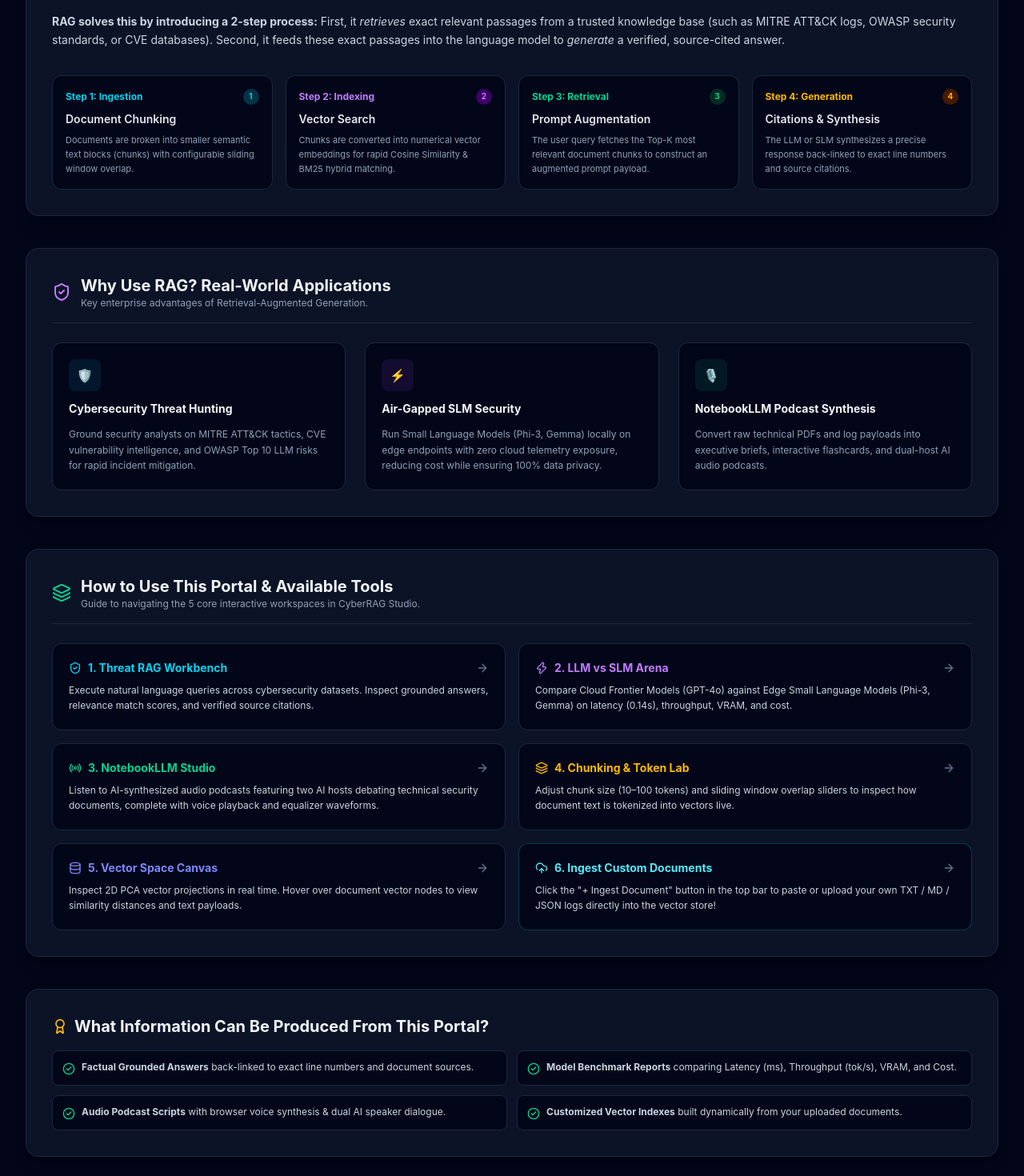
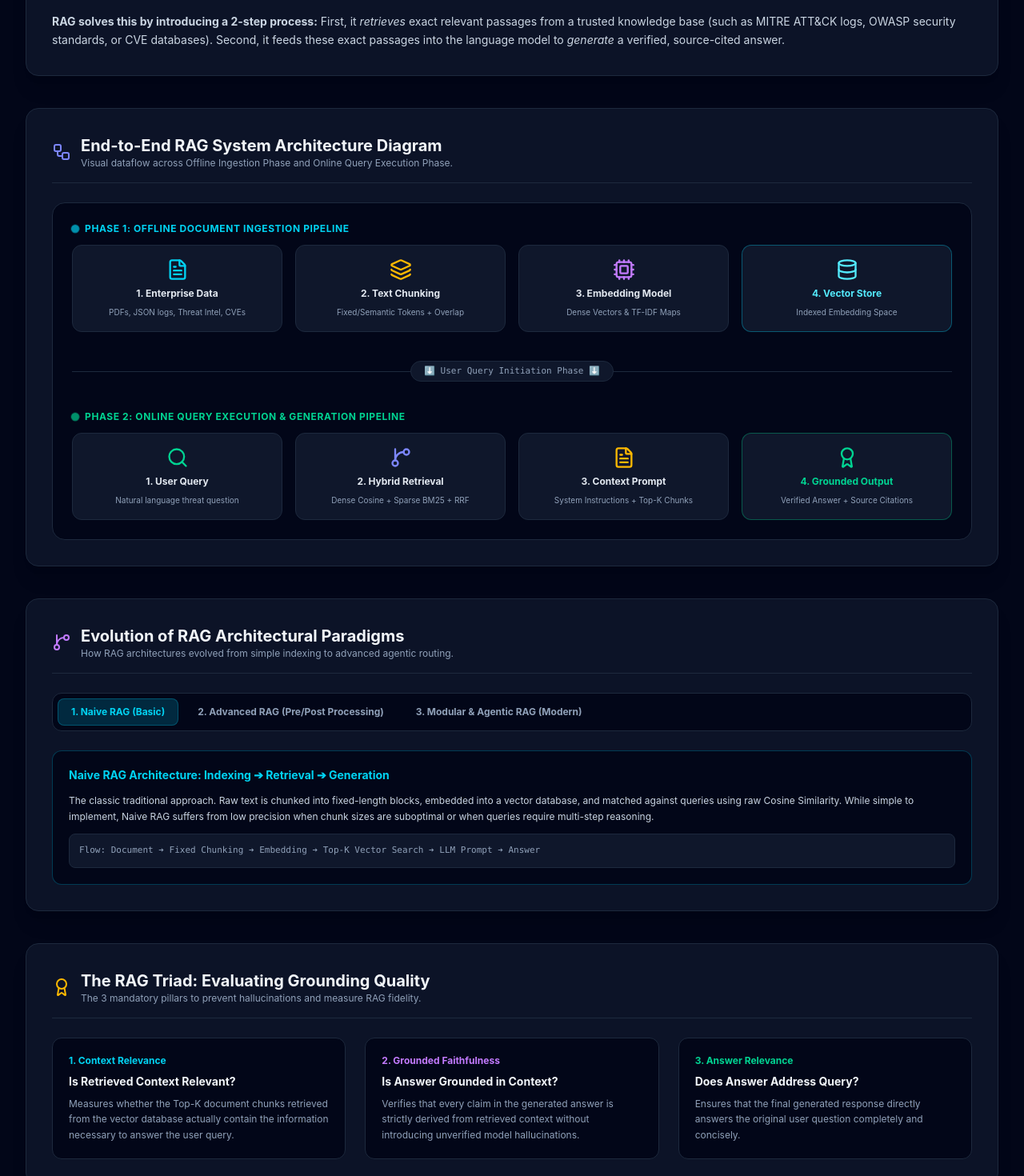
Before and after one commit to santoshadkar/cyber-rag-studio, a React (Vite) app: page / in a window 1280 px wide. Shown: the part 960-2430 px from the top of the page at 80% size. Built offline with nearby package versions, Linux system fonts and the light colour scheme.

Commit message:
Add interactive RAG System Architecture diagram, evolution paradigms, and evaluation triad

```diff
--- a/src/components/OverviewPage.jsx
+++ b/src/components/OverviewPage.jsx
@@ -1,4 +1,4 @@
-import React from "react";
+import React, { useState } from "react";
 import {
   BookOpen,
   ShieldCheck,
@@ -12,10 +12,20 @@ import {
   FileText,
   UploadCloud,
   Award,
-  Sparkles
+  Sparkles,
+  GitBranch,
+  Cpu,
+  Server,
+  Lock,
+  Search,
+  Check,
+  ChevronRight,
+  Workflow
 } from "lucide-react";
 
 export default function OverviewPage({ onNavigateTab, onOpenIngest }) {
+  const [activeParadigm, setActiveParadigm] = useState("naive");
+
   return (
     <div className="space-y-10 py-2">
 
@@ -35,7 +45,7 @@ export default function OverviewPage({ onNavigateTab, onOpenIngest }) {
           </h1>
 
           <p className="text-sm sm:text-base text-slate-300 leading-relaxed">
-            CyberRAG Studio is an interactive learning and simulation platform designed to demonstrate how RAG bridges Large Language Models (LLMs), Edge Small Language Models (SLMs), NotebookLLMs, and Enterprise Cybersecurity Threat Intelligence.
+            CyberRAG Studio is an interactive learning, architectural design, and simulation platform designed to demonstrate how RAG bridges Large Language Models (LLMs), Edge Small Language Models (SLMs), NotebookLLMs, and Enterprise Cybersecurity Threat Intelligence.
           </p>
 
           {/* Call to Action Buttons */}
@@ -68,7 +78,7 @@ export default function OverviewPage({ onNavigateTab, onOpenIngest }) {
         </div>
       </div>
 
-      {/* Section 1: What is RAG? */}
+      {/* Section 1: What is RAG? (Core Concept) */}
       <div className="bg-slate-900/80 rounded-2xl border border-slate-800 p-6 md:p-8 space-y-6 shadow-xl">
         <div className="flex items-center space-x-3 border-b border-slate-800 pb-4">
           <BookOpen className="w-6 h-6 text-cyan-400" />
@@ -83,103 +93,221 @@ export default function OverviewPage({ onNavigateTab, onOpenIngest }) {
           <br /><br />
           <strong>RAG solves this by introducing a 2-step process:</strong> First, it <em>retrieves</em> exact relevant passages from a trusted knowledge base (such as MITRE ATT&CK logs, OWASP security standards, or CVE databases). Second, it feeds these exact passages into the language model to <em>generate</em> a verified, source-cited answer.
         </p>
+      </div>
 
-        {/* RAG Pipeline Flowchart */}
-        <div className="grid grid-cols-1 sm:grid-cols-2 md:grid-cols-4 gap-4 pt-2">
+      {/* Section 2: Complete End-to-End RAG Architecture Diagram */}
+      <div className="bg-slate-900/80 rounded-2xl border border-slate-800 p-6 md:p-8 space-y-6 shadow-xl">
+        <div className="flex items-center space-x-3 border-b border-slate-800 pb-4">
+          <Workflow className="w-6 h-6 text-indigo-400" />
+          <div>
+            <h2 className="text-xl font-bold text-slate-100">End-to-End RAG System Architecture Diagram</h2>
+            <p className="text-xs text-slate-400">Visual dataflow across Offline Ingestion Phase and Online Query Execution Phase.</p>
+          </div>
+        </div>
 
-          <div className="bg-slate-950 p-4 rounded-xl border border-slate-800 space-y-2 relative">
-            <div className="text-xs font-bold text-cyan-400 flex items-center justify-between">
-              <span>Step 1: Ingestion</span>
-              <span className="w-5 h-5 rounded-full bg-cyan-950 text-cyan-400 flex items-center justify-center text-[10px]">1</span>
+        {/* Visual Architecture Diagram Graphic */}
+        <div className="bg-slate-950 p-6 rounded-2xl border border-slate-800 space-y-8 overflow-x-auto scrollbar-thin">
+
+          {/* Phase 1: Ingestion Pipeline */}
+          <div className="space-y-3">
+            <div className="flex items-center space-x-2 text-xs font-bold text-cyan-400 uppercase tracking-wider">
+              <span className="w-2 h-2 rounded-full bg-cyan-400 animate-ping" />
+              <span>PHASE 1: Offline Document Ingestion Pipeline</span>
             </div>
-            <h4 className="text-sm font-semibold text-slate-200">Document Chunking</h4>
-            <p className="text-[11px] text-slate-400 leading-relaxed">
-              Documents are broken into smaller semantic text blocks (chunks) with configurable sliding window overlap.
+
+            <div className="grid grid-cols-1 md:grid-cols-4 gap-4 text-center">
+
+              <div className="bg-slate-900 p-4 rounded-xl border border-slate-800 flex flex-col items-center justify-center space-y-2">
+                <FileText className="w-7 h-7 text-cyan-400" />
+                <span className="text-xs font-bold text-slate-200">1. Enterprise Data</span>
+                <span className="text-[10px] text-slate-400">PDFs, JSON logs, Threat Intel, CVEs</span>
+              </div>
+
+              <div className="bg-slate-900 p-4 rounded-xl border border-slate-800 flex flex-col items-center justify-center space-y-2 relative">
+                <Layers className="w-7 h-7 text-amber-400" />
+                <span className="text-xs font-bold text-slate-200">2. Text Chunking</span>
+                <span className="text-[10px] text-slate-400">Fixed/Semantic Tokens + Overlap</span>
+              </div>
+
+              <div className="bg-slate-900 p-4 rounded-xl border border-slate-800 flex flex-col items-center justify-center space-y-2">
+                <Cpu className="w-7 h-7 text-purple-400" />
+                <span className="text-xs font-bold text-slate-200">3. Embedding Model</span>
+                <span className="text-[10px] text-slate-400">Dense Vectors & TF-IDF Maps</span>
+              </div>
+
+              <div className="bg-slate-900 p-4 rounded-xl border border-cyan-500/40 flex flex-col items-center justify-center space-y-2 bg-cyan-950/20">
+                <Database className="w-7 h-7 text-cyan-300" />
+                <span className="text-xs font-bold text-cyan-300">4. Vector Store</span>
+                <span className="text-[10px] text-slate-400">Indexed Embedding Space</span>
+              </div>
+
+            </div>
+          </div>
+
+          {/* Connection Divider Arrow */}
+          <div className="flex items-center justify-center py-1">
+            <div className="h-px bg-slate-800 flex-1" />
+            <div className="px-4 py-1 rounded-full bg-slate-900 border border-slate-800 text-[11px] text-slate-400 font-mono">
+              ⬇️ User Query Initiation Phase ⬇️
+            </div>
+            <div className="h-px bg-slate-800 flex-1" />
+          </div>
+
+          {/* Phase 2: Online Query Execution Pipeline */}
+          <div className="space-y-3">
+            <div className="flex items-center space-x-2 text-xs font-bold text-emerald-400 uppercase tracking-wider">
+              <span className="w-2 h-2 rounded-full bg-emerald-400 animate-ping" />
+              <span>PHASE 2: Online Query Execution & Generation Pipeline</span>
+            </div>
+
+            <div className="grid grid-cols-1 md:grid-cols-4 gap-4 text-center">
+
+              <div className="bg-slate-900 p-4 rounded-xl border border-slate-800 flex flex-col items-center justify-center space-y-2">
+                <Search className="w-7 h-7 text-emerald-400" />
+                <span className="text-xs font-bold text-slate-200">1. User Query</span>
+                <span className="text-[10px] text-slate-400">Natural language threat question</span>
+              </div>
+
+              <div className="bg-slate-900 p-4 rounded-xl border border-slate-800 flex flex-col items-center justify-center space-y-2">
+                <GitBranch className="w-7 h-7 text-indigo-400" />
+                <span className="text-xs font-bold text-slate-200">2. Hybrid Retrieval</span>
+                <span className="text-[10px] text-slate-400">Dense Cosine + Sparse BM25 + RRF</span>
+              </div>
+
+              <div className="bg-slate-900 p-4 rounded-xl border border-slate-800 flex flex-col items-center justify-center space-y-2">
+                <FileText className="w-7 h-7 text-amber-400" />
+                <span className="text-xs font-bold text-slate-200">3. Context Prompt</span>
+                <span className="text-[10px] text-slate-400">System Instructions + Top-K Chunks</span>
+              </div>
+
+              <div className="bg-slate-900 p-4 rounded-xl border border-emerald-500/40 flex flex-col items-center justify-center space-y-2 bg-emerald-950/20">
+                <Award className="w-7 h-7 text-emerald-400" />
+                <span className="text-xs font-bold text-emerald-400">4. Grounded Output</span>
+                <span className="text-[10px] text-slate-400">Verified Answer + Source Citations</span>
+              </div>
+
+            </div>
+          </div>
+
+        </div>
+      </div>
+
+      {/* Section 3: RAG Architectural Evolution (Naive vs Advanced vs Modular) */}
+      <div className="bg-slate-900/80 rounded-2xl border border-slate-800 p-6 md:p-8 space-y-6 shadow-xl">
+        <div className="flex items-center space-x-3 border-b border-slate-800 pb-4">
+          <GitBranch className="w-6 h-6 text-purple-400" />
+          <div>
+            <h2 className="text-xl font-bold text-slate-100">Evolution of RAG Architectural Paradigms</h2>
+            <p className="text-xs text-slate-400">How RAG architectures evolved from simple indexing to advanced agentic routing.</p>
+          </div>
+        </div>
+
+        {/* Interactive Paradigm Selector */}
+        <div className="flex space-x-2 bg-slate-950 p-1.5 rounded-xl border border-slate-800 overflow-x-auto">
+          <button
+            onClick={() => setActiveParadigm("naive")}
+            className={`px-4 py-2 rounded-lg text-xs font-bold transition whitespace-nowrap ${
+              activeParadigm === "naive" ? "bg-cyan-500/20 text-cyan-400 border border-cyan-500/30" : "text-slate-400 hover:text-slate-200"
+            }`}
+          >
+            1. Naive RAG (Basic)
+          </button>
+          <button
+            onClick={() => setActiveParadigm("advanced")}
+            className={`px-4 py-2 rounded-lg text-xs font-bold transition whitespace-nowrap ${
+              activeParadigm === "advanced" ? "bg-purple-500/20 text-purple-400 border border-purple-500/30" : "text-slate-400 hover:text-slate-200"
+            }`}
+          >
+            2. Advanced RAG (Pre/Post Processing)
+          </button>
+          <button
+            onClick={() => setActiveParadigm("modular")}
+            className={`px-4 py-2 rounded-lg text-xs font-bold transition whitespace-nowrap ${
+              activeParadigm === "modular" ? "bg-emerald-500/20 text-emerald-400 border border-emerald-500/30" : "text-slate-400 hover:text-slate-200"
+            }`}
+          >
+            3. Modular & Agentic RAG (Modern)
+          </button>
+        </div>
+
+        {/* Paradigm Details Card */}
+        {activeParadigm === "naive" && (
+          <div className="bg-slate-950 p-5 rounded-xl border border-cyan-500/30 space-y-3">
+            <h3 className="font-bold text-sm text-cyan-400">Naive RAG Architecture: Indexing ➔ Retrieval ➔ Generation</h3>
+            <p className="text-xs text-slate-300 leading-relaxed font-sans">
+              The classic traditional approach. Raw text is chunked into fixed-length blocks, embedded into a vector database, and matched against queries using raw Cosine Similarity. While simple to implement, Naive RAG suffers from low precision when chunk sizes are suboptimal or when queries require multi-step reasoning.
+            </p>
+            <div className="text-[11px] text-slate-400 font-mono bg-slate-900 p-3 rounded-lg border border-slate-800">
+              Flow: Document ➔ Fixed Chunking ➔ Embedding ➔ Top-K Vector Search ➔ LLM Prompt ➔ Answer
+            </div>
+          </div>
+        )}
+
+        {activeParadigm === "advanced" && (
+          <div className="bg-slate-950 p-5 rounded-xl border border-purple-500/30 space-y-3">
+            <h3 className="font-bold text-sm text-purple-400">Advanced RAG Architecture: Pre-Retrieval ➔ Hybrid Search ➔ Post-Retrieval Re-ranking</h3>
+            <p className="text-xs text-slate-300 leading-relaxed font-sans">
+              Designed to solve precision and context fragmentation issues. Introduces <strong>Pre-Retrieval techniques</strong> (Query Expansion, HyDE hypothesis embeddings) and <strong>Post-Retrieval techniques</strong> (Cross-Encoder Re-ranking, Context Compression, Sentence Windowing). This powers the hybrid search engine in CyberRAG Studio.
+            </p>
+            <div className="text-[11px] text-slate-400 font-mono bg-slate-900 p-3 rounded-lg border border-slate-800">
+              Flow: Query Expansion ➔ Dense Vector + Sparse BM25 Search ➔ Reciprocal Rank Fusion (RRF) ➔ Re-ranker ➔ Prompt Compression ➔ LLM
+            </div>
+          </div>
+        )}
+
+        {activeParadigm === "modular" && (
+          <div className="bg-slate-950 p-5 rounded-xl border border-emerald-500/30 space-y-3">
+            <h3 className="font-bold text-sm text-emerald-400">Modular & Agentic RAG Architecture: Dynamic Routing ➔ Knowledge Graphs ➔ Multi-Agent Synthesis</h3>
+            <p className="text-xs text-slate-300 leading-relaxed font-sans">
+              The modern state-of-the-art paradigm. Replaces static sequential pipelines with <strong>autonomous AI Agents</strong> that dynamically decide whether to query a vector store, search a Knowledge Graph (GraphRAG), invoke web APIs, or execute local code based on intent routing.
+            </p>
+            <div className="text-[11px] text-slate-400 font-mono bg-slate-900 p-3 rounded-lg border border-slate-800">
+              Flow: Query ➔ Intent Router Agent ➔ [Vector DB | Knowledge Graph | Local SLM Tool] ➔ Evaluator Guardrail ➔ Final Answer
+            </div>
+          </div>
+        )}
+      </div>
+
+      {/* Section 4: The RAG Triad Evaluation Framework */}
+      <div className="bg-slate-900/80 rounded-2xl border border-slate-800 p-6 md:p-8 space-y-6 shadow-xl">
+        <div className="flex items-center space-x-3 border-b border-slate-800 pb-4">
+          <Award className="w-6 h-6 text-amber-400" />
+          <div>
+            <h2 className="text-xl font-bold text-slate-100">The RAG Triad: Evaluating Grounding Quality</h2>
+            <p className="text-xs text-slate-400">The 3 mandatory pillars to prevent hallucinations and measure RAG fidelity.</p>
+          </div>
+        </div>
+
+        <div className="grid grid-cols-1 md:grid-cols-3 gap-6">
+
+          <div className="bg-slate-950 p-5 rounded-xl border border-slate-800 space-y-2">
+            <div className="text-xs font-bold text-cyan-400">1. Context Relevance</div>
+            <h4 className="font-bold text-sm text-slate-100">Is Retrieved Context Relevant?</h4>
+            <p className="text-xs text-slate-400 leading-relaxed">
+              Measures whether the Top-K document chunks retrieved from the vector database actually contain the information necessary to answer the user query.
             </p>
           </div>
 
-          <div className="bg-slate-950 p-4 rounded-xl border border-slate-800 space-y-2 relative">
-            <div className="text-xs font-bold text-purple-400 flex items-center justify-between">
-              <span>Step 2: Indexing</span>
-              <span className="w-5 h-5 rounded-full bg-purple-950 text-purple-400 flex items-center justify-center text-[10px]">2</span>
-            </div>
-            <h4 className="text-sm font-semibold text-slate-200">Vector Search</h4>
-            <p className="text-[11px] text-slate-400 leading-relaxed">
-              Chunks are converted into numerical vector embeddings for rapid Cosine Similarity & BM25 hybrid matching.
+          <div className="bg-slate-950 p-5 rounded-xl border border-slate-800 space-y-2">
+            <div className="text-xs font-bold text-purple-400">2. Grounded Faithfulness</div>
+            <h4 className="font-bold text-sm text-slate-100">Is Answer Grounded in Context?</h4>
+            <p className="text-xs text-slate-400 leading-relaxed">
+              Verifies that every claim in the generated answer is strictly derived from retrieved context without introducing unverified model hallucinations.
             </p>
           </div>
 
-          <div className="bg-slate-950 p-4 rounded-xl border border-slate-800 space-y-2 relative">
-            <div className="text-xs font-bold text-emerald-400 flex items-center justify-between">
-              <span>Step 3: Retrieval</span>
-              <span className="w-5 h-5 rounded-full bg-emerald-950 text-emerald-400 flex items-center justify-center text-[10px]">3</span>
-            </div>
-            <h4 className="text-sm font-semibold text-slate-200">Prompt Augmentation</h4>
-            <p className="text-[11px] text-slate-400 leading-relaxed">
-              The user query fetches the Top-K most relevant document chunks to construct an augmented prompt payload.
-            </p>
-          </div>
-
-          <div className="bg-slate-950 p-4 rounded-xl border border-slate-800 space-y-2 relative">
-            <div className="text-xs font-bold text-amber-400 flex items-center justify-between">
-              <span>Step 4: Generation</span>
-              <span className="w-5 h-5 rounded-full bg-amber-950 text-amber-400 flex items-center justify-center text-[10px]">4</span>
-            </div>
-            <h4 className="text-sm font-semibold text-slate-200">Citations & Synthesis</h4>
-            <p className="text-[11px] text-slate-400 leading-relaxed">
-              The LLM or SLM synthesizes a precise response back-linked to exact line numbers and source citations.
+          <div className="bg-slate-950 p-5 rounded-xl border border-slate-800 space-y-2">
+            <div className="text-xs font-bold text-emerald-400">3. Answer Relevance</div>
+            <h4 className="font-bold text-sm text-slate-100">Does Answer Address Query?</h4>
+            <p className="text-xs text-slate-400 leading-relaxed">
+              Ensures that the final generated response directly answers the original user question completely and concisely.
             </p>
           </div>
 
         </div>
       </div>
 
-      {/* Section 2: Why Use RAG & Real-World Use Cases */}
-      <div className="bg-slate-900/80 rounded-2xl border border-slate-800 p-6 md:p-8 space-y-6 shadow-xl">
-        <div className="flex items-center space-x-3 border-b border-slate-800 pb-4">
-          <ShieldCheck className="w-6 h-6 text-purple-400" />
-          <div>
-            <h2 className="text-xl font-bold text-slate-100">Why Use RAG? Real-World Applications</h2>
-            <p className="text-xs text-slate-400">Key enterprise advantages of Retrieval-Augmented Generation.</p>
-          </div>
-        </div>
-
-        <div className="grid grid-cols-1 md:grid-cols-3 gap-6">
-
-          <div className="bg-slate-950 p-5 rounded-xl border border-slate-800 space-y-3">
-            <div className="w-10 h-10 rounded-lg bg-cyan-500/10 text-cyan-400 flex items-center justify-center font-bold">
-              🛡️
-            </div>
-            <h3 className="font-bold text-sm text-slate-100">Cybersecurity Threat Hunting</h3>
-            <p className="text-xs text-slate-400 leading-relaxed">
-              Ground security analysts on MITRE ATT&CK tactics, CVE vulnerability intelligence, and OWASP Top 10 LLM risks for rapid incident mitigation.
-            </p>
-          </div>
-
-          <div className="bg-slate-950 p-5 rounded-xl border border-slate-800 space-y-3">
-            <div className="w-10 h-10 rounded-lg bg-purple-500/10 text-purple-400 flex items-center justify-center font-bold">
-              ⚡
-            </div>
-            <h3 className="font-bold text-sm text-slate-100">Air-Gapped SLM Security</h3>
-            <p className="text-xs text-slate-400 leading-relaxed">
-              Run Small Language Models (Phi-3, Gemma) locally on edge endpoints with zero cloud telemetry exposure, reducing cost while ensuring 100% data privacy.
-            </p>
-          </div>
-
-          <div className="bg-slate-950 p-5 rounded-xl border border-slate-800 space-y-3">
-            <div className="w-10 h-10 rounded-lg bg-emerald-500/10 text-emerald-400 flex items-center justify-center font-bold">
-              🎙️
-            </div>
-            <h3 className="font-bold text-sm text-slate-100">NotebookLLM Podcast Synthesis</h3>
-            <p className="text-xs text-slate-400 leading-relaxed">
-              Convert raw technical PDFs and log payloads into executive briefs, interactive flashcards, and dual-host AI audio podcasts.
-            </p>
-          </div>
-
-        </div>
-      </div>
-
-      {/* Section 3: How to Use This Portal & Portal Capabilities */}
+      {/* Section 5: How to Use This Portal & Available Tools */}
       <div className="bg-slate-900/80 rounded-2xl border border-slate-800 p-6 md:p-8 space-y-6 shadow-xl">
         <div className="flex items-center space-x-3 border-b border-slate-800 pb-4">
           <Layers className="w-6 h-6 text-emerald-400" />
@@ -290,32 +418,6 @@ export default function OverviewPage({ onNavigateTab, onOpenIngest }) {
         </div>
       </div>
 
-      {/* Section 4: Information Produced From This Portal */}
-      <div className="bg-slate-900/80 rounded-2xl border border-slate-800 p-6 md:p-8 space-y-4 shadow-xl">
-        <h2 className="text-xl font-bold text-slate-100 flex items-center space-x-2">
-          <Award className="w-5 h-5 text-amber-400" />
-          <span>What Information Can Be Produced From This Portal?</span>
-        </h2>
-        <ul className="grid grid-cols-1 md:grid-cols-2 gap-3 text-xs text-slate-300">
-          <li className="flex items-start space-x-2 bg-slate-950 p-3 rounded-lg border border-slate-800">
-            <CheckCircle2 className="w-4 h-4 text-emerald-400 shrink-0 mt-0.5" />
-            <span><strong>Factual Grounded Answers</strong> back-linked to exact line numbers and document sources.</span>
-          </li>
-          <li className="flex items-start space-x-2 bg-slate-950 p-3 rounded-lg border border-slate-800">
-            <CheckCircle2 className="w-4 h-4 text-emerald-400 shrink-0 mt-0.5" />
-            <span><strong>Model Benchmark Reports</strong> comparing Latency (ms), Throughput (tok/s), VRAM, and Cost.</span>
-          </li>
-          <li className="flex items-start space-x-2 bg-slate-950 p-3 rounded-lg border border-slate-800">
-            <CheckCircle2 className="w-4 h-4 text-emerald-400 shrink-0 mt-0.5" />
-            <span><strong>Audio Podcast Scripts</strong> with browser voice synthesis & dual AI speaker dialogue.</span>
-          </li>
-          <li className="flex items-start space-x-2 bg-slate-950 p-3 rounded-lg border border-slate-800">
-            <CheckCircle2 className="w-4 h-4 text-emerald-400 shrink-0 mt-0.5" />
-            <span><strong>Customized Vector Indexes</strong> built dynamically from your uploaded documents.</span>
-          </li>
-        </ul>
-      </div>
-
     </div>
   );
 }
```
